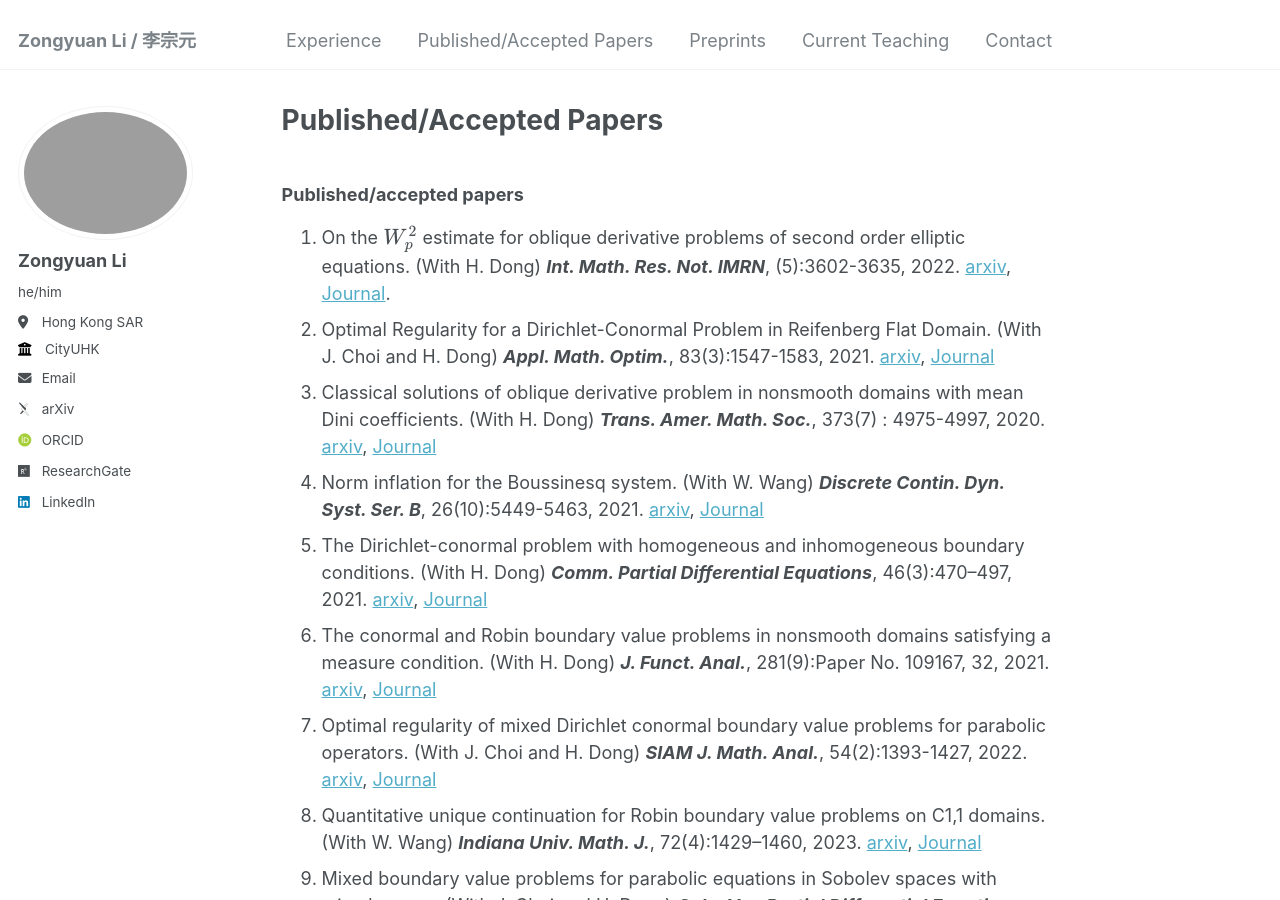
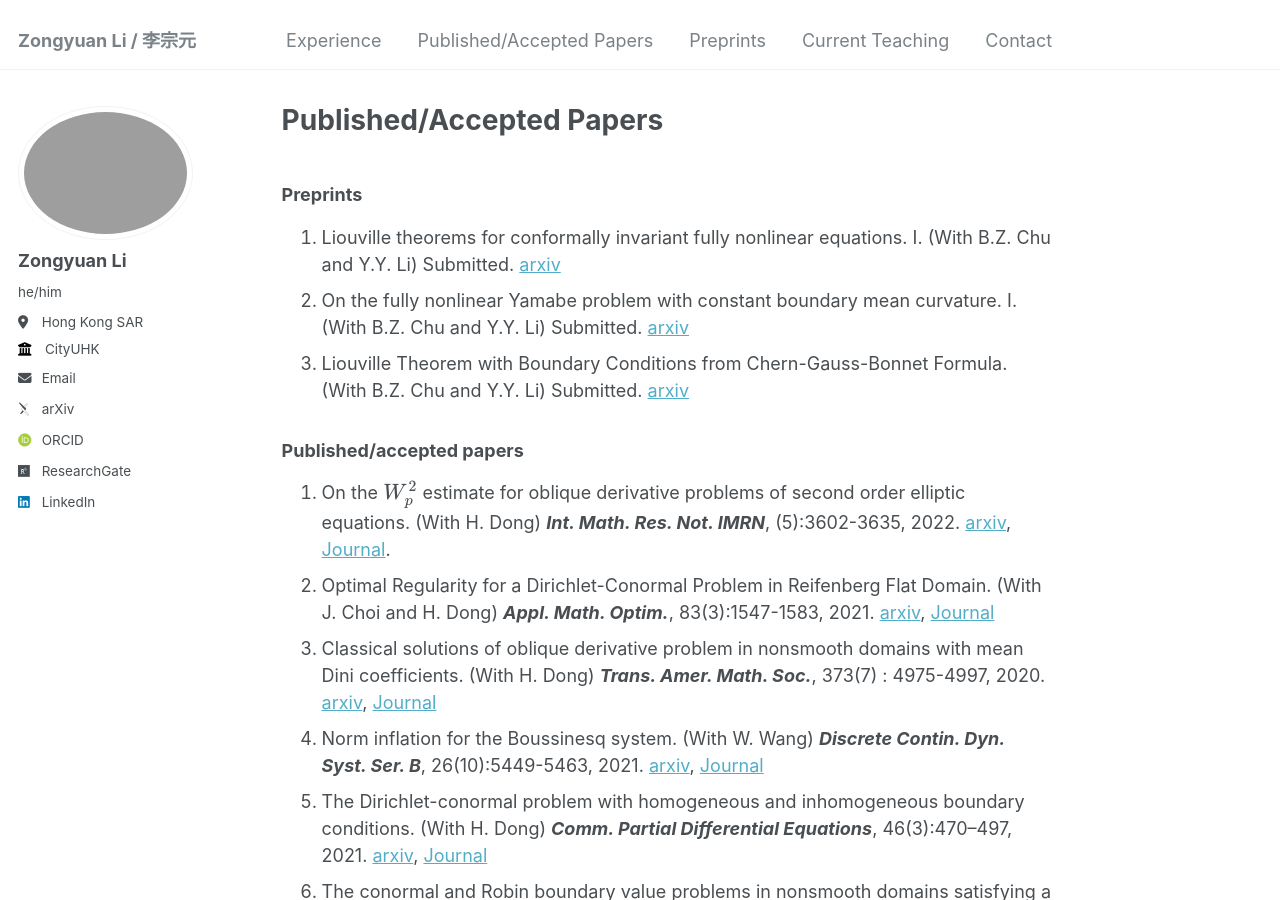
Before and after one commit to zongyuan-li/zongyuan-li.github.io, a Jekyll site: the page built from _pages/PApapers.md, in a window 1280 px wide and 900 px high. Built offline with Jekyll 4.4.1, drawn with Linux system fonts in a browser that asks for light colours; some web fonts are replaced.

Commit message:
Update PApapers.md

```diff
--- a/_pages/PApapers.md
+++ b/_pages/PApapers.md
@@ -6,6 +6,11 @@ redirect_from:
   - /md/
   - /PApapers.html
 ---
+### Preprints
+
+  1. Liouville theorems for conformally invariant fully nonlinear equations. I. (With B.Z. Chu and Y.Y. Li) Submitted. [arxiv](https://arxiv.org/abs/2311.07542)
+  2. On the fully nonlinear Yamabe problem with constant boundary mean curvature. I. (With B.Z. Chu and Y.Y. Li) Submitted. [arxiv](https://arxiv.org/abs/2410.09683)
+  3. Liouville Theorem with Boundary Conditions from Chern-Gauss-Bonnet Formula. (With B.Z. Chu and Y.Y. Li) Submitted. [arxiv](https://arxiv.org/abs/2410.16384)
 
 ### Published/accepted papers
 
```
